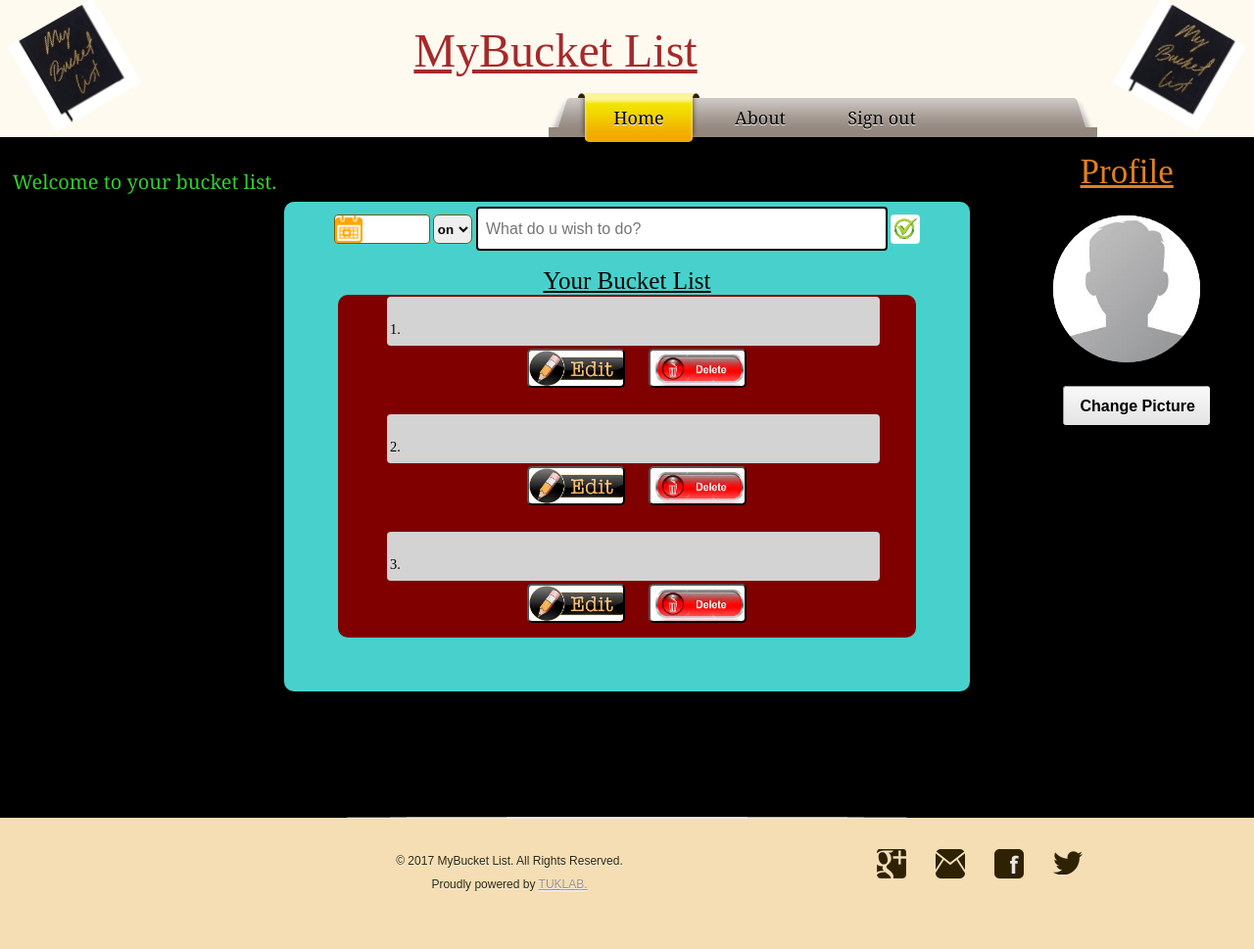
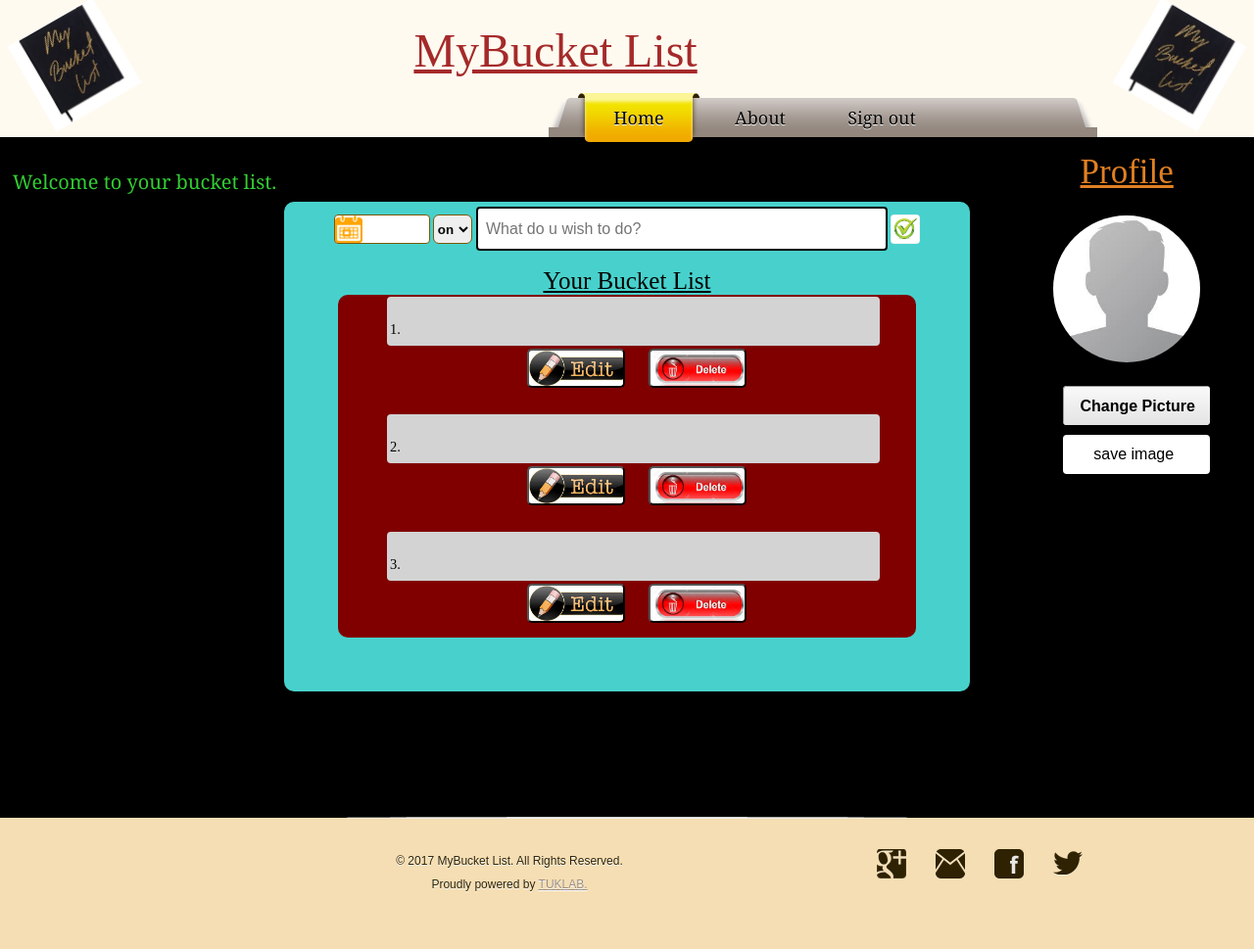
Before and after one commit to GeorgeKihara/Bucket_Project, a Flask app: page /home in a window 1280 px wide. Shown: the whole page at 98% size. Run offline with Flask 2, Linux system fonts and the light colour scheme; the visitor is signed in with stand-in values (Sample User, id 1); a database or web service that is not in the repository returns one stand-in record (values such as "Sample title"); some libraries are stand-ins or nearby versions.

Commit message:
updated the front end

```diff
--- a/app/static/css/my.css
+++ b/app/static/css/my.css
@@ -411,6 +411,11 @@ a {
     width: 150px;
     height: 40px;
 }
+#imageSubmit1{
+    position: relative;
+    width: 150px;
+    height: 40px;
+}
 
 .user {
   position: relative;
--- a/app/templates/home.html
+++ b/app/templates/home.html
@@ -53,10 +53,11 @@
         </div>
         <div class="imageUpload">
             <p>Profile</p>
-            <form method='post' enctype='multipart/form-data'>
+            <form action="/profile" method='post' enctype='multipart/form-data'>
                 <img class="user one" id="image1" src="{{ url_for('static', filename='images/profileboy.jpeg')}}" alt="your image" />
                 <p></p>
-                <input ng-click="{{ url_for('profile') }}" class="custom1" id="imageSubmit" type='file' accept="image/" />
+                <input onclick="{{ url_for('profile') }};" class="custom1" id="imageSubmit" type='file' accept="image/" />
+                <input id="imageSubmit1" type="submit" value="save image"/>
             </form>
         </div>
         <div class="bucket">
```
Also changed, not shown: 1 other file.
